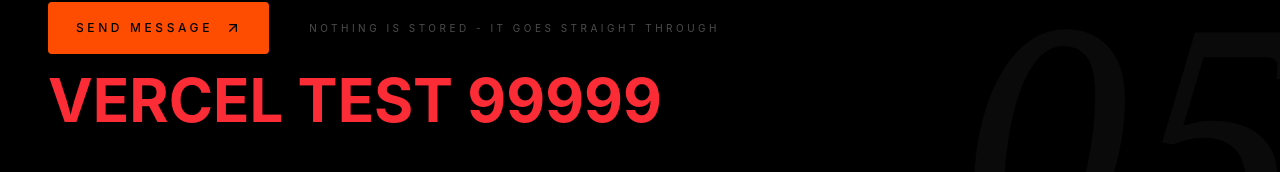
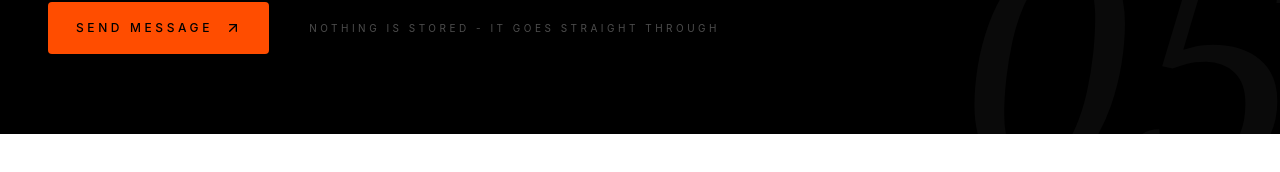
Before and after one commit to bhoomikanamdev09/Art-Portfolio, a React (Vite) app: page / in a window 1280 px wide. Shown: the part 7104-7276 px from the top of the page. After the commit the page ends 7238 px from the top, so only its background shows below. Built offline with nearby package versions, Linux system fonts and the light colour scheme; no server answers.

Commit message:
fix vite production config

```diff
--- a/src/components/sections/Contact.jsx
+++ b/src/components/sections/Contact.jsx
@@ -544,9 +544,7 @@
                   Nothing is stored - it goes straight through
 
                 </p>
-                <h1 className="text-6xl font-bold text-red-500">
-                        VERCEL TEST 99999
-                    </h1>
+
               </div>
 
               {/* SUCCESS NOTIFICATION */}
--- a/vite.config.js
+++ b/vite.config.js
@@ -3,6 +3,5 @@
 import tailwindcss from "@tailwindcss/vite";
 
 export default defineConfig({
-  base: "./",
   plugins: [react(), tailwindcss()],
 });
```
